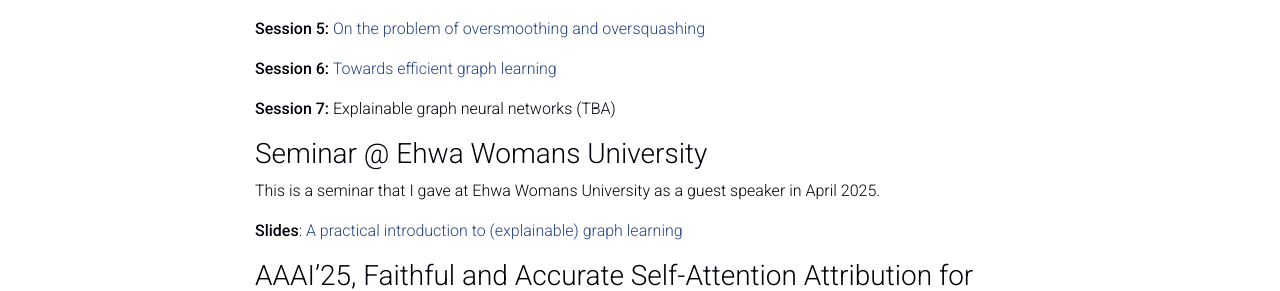
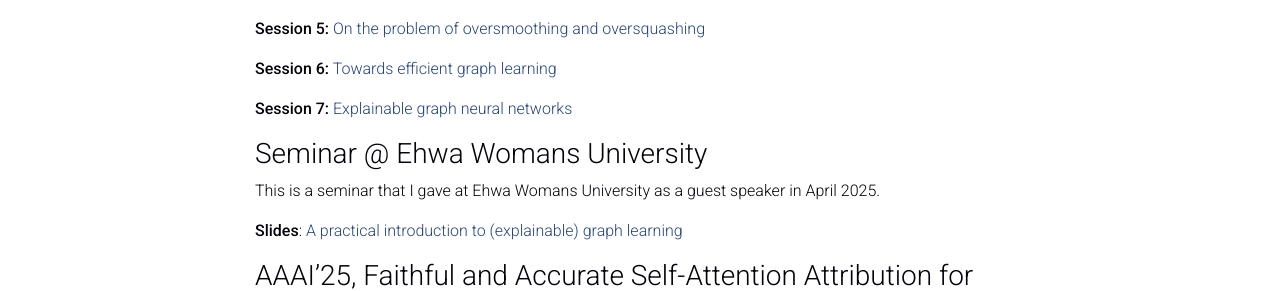
Before and after one commit to jordan7186/jordan7186.github.io, a Jekyll site: the page built from _pages/presentations.md, in a window 1280 px wide and 900 px high, scrolled down 372 px. Shown: the part 161-452 px from the top of the window. Built offline with Jekyll 4.4.1, drawn with Linux system fonts in a browser that asks for light colours; comment, search, counter and statistics services are not loaded; a style sheet for code colours, icons or effects is not loaded.

Commit message:
update presentation

```diff
--- a/_pages/presentations.md
+++ b/_pages/presentations.md
@@ -25,7 +25,7 @@
 
 **Session 6:** [Towards efficient graph learning](/assets/pdf/[GIST]06_Towards_efficient_graph_learning.pdf)
 
-**Session 7:** Explainable graph neural networks (TBA)
+**Session 7:** [Explainable graph neural networks](/assets/pdf/[GIST]07_Explainable_graph_neural_networks.pdf)
 
 ### Seminar @ Ehwa Womans University
 
```
Also changed, not shown: 1 other file.
